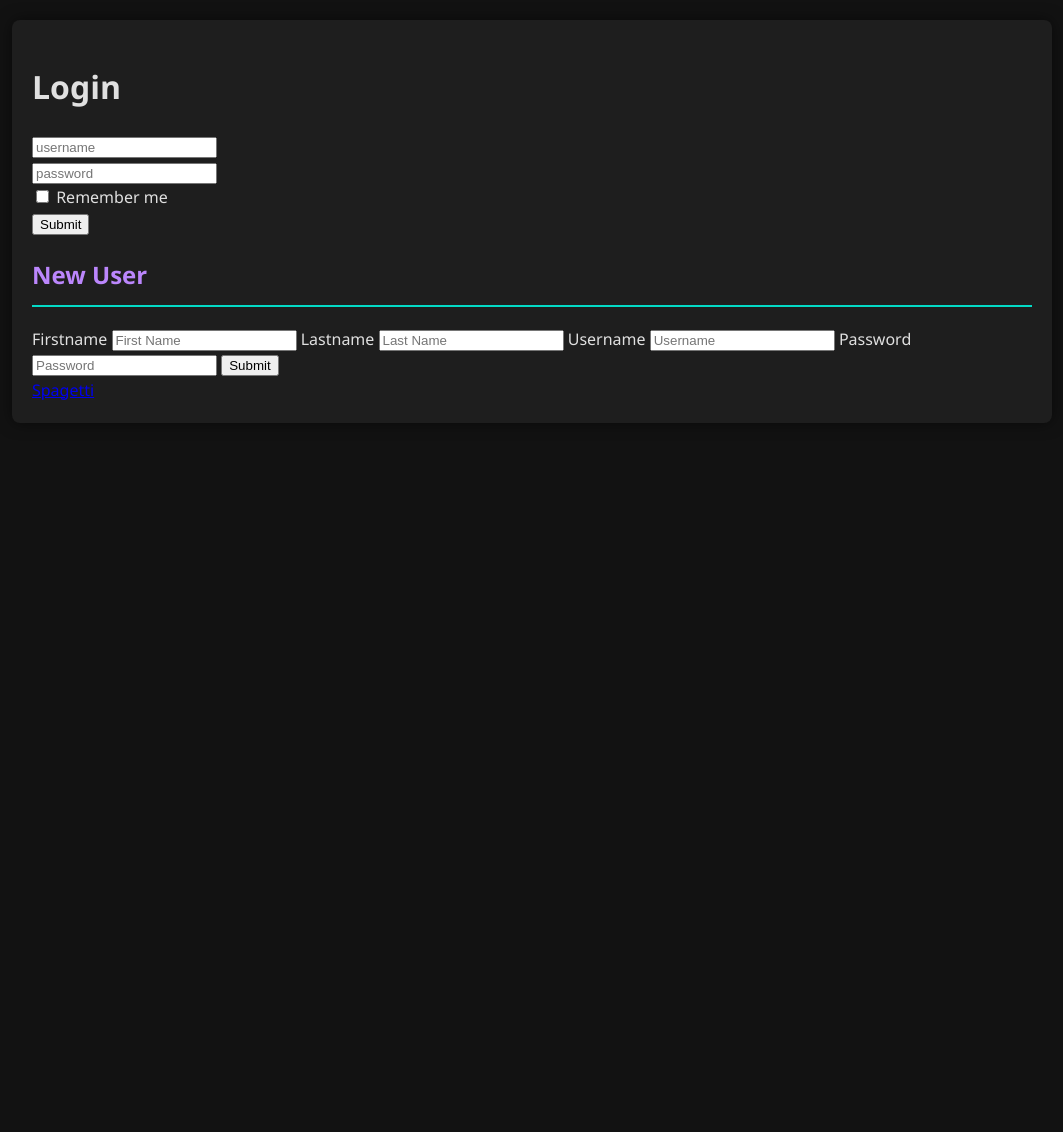
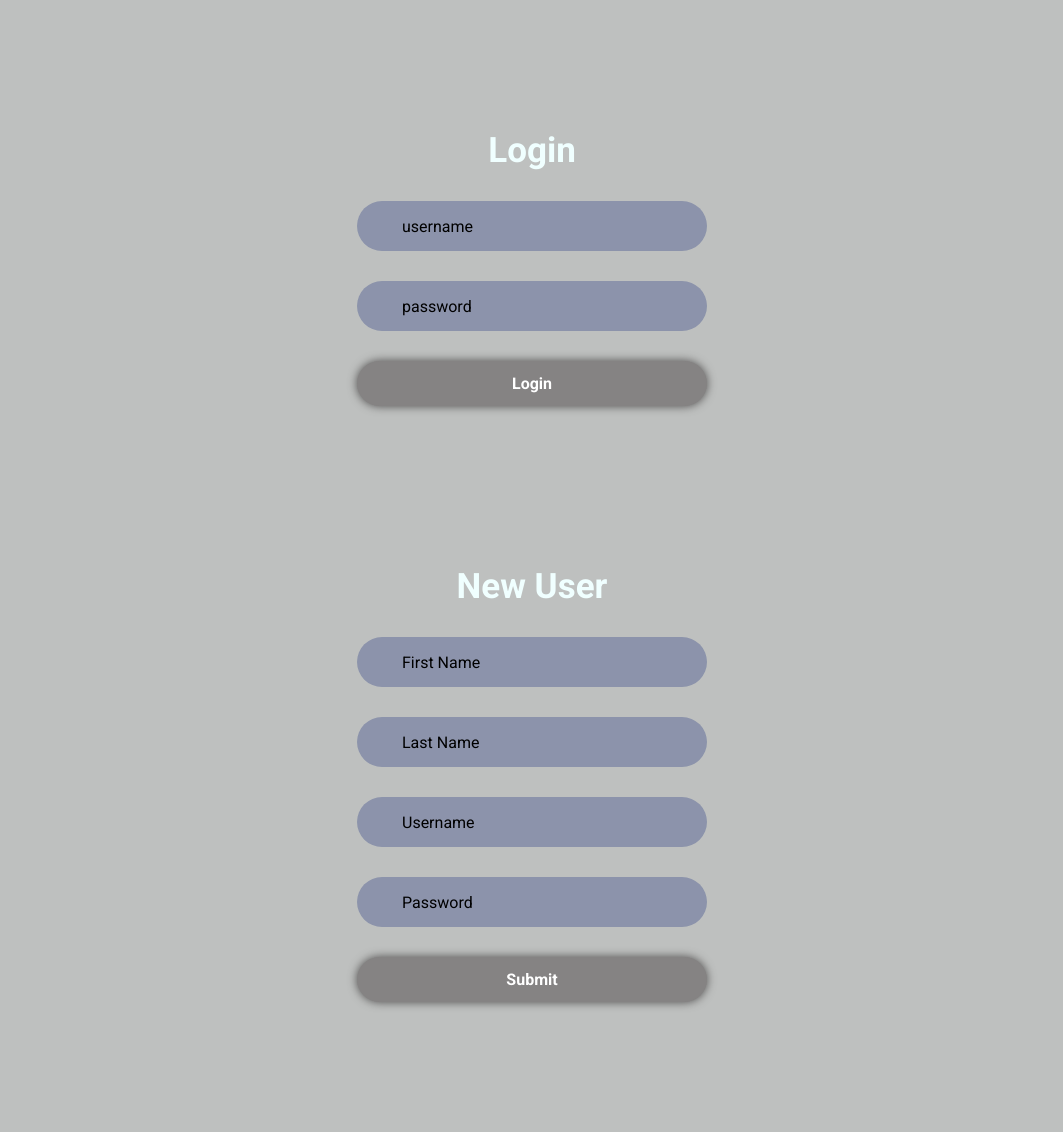
Before and after one commit to JBecks02/COP4331, a PHP site: page / in a window 1280 px wide. Shown: the whole page, without its empty margins (108-1171 px from the left). Before the commit the page ends 800 px from the top, so only its background shows below. Run offline with PHP 8.4, Linux system fonts and the light colour scheme.

Commit message:
Add files via upload

```diff
--- a/index.php
+++ b/index.php
@@ -17,42 +17,60 @@
             <div class="wrapper">
                 <form action="login.php" method="post">
                     <h1>Login</h1>
-                    <div class="input">
+                    <div class="input-box">
                         <input type="text" name="username" placeholder="username" required>
                     </div>
                     <div class="input-box">
                         <input type="text" name="password" placeholder="password" required>
                     </div>
                     <div class="remember-forget">
-                        <label><input type="checkbox"> Remember me</label>
+
                     </div>
-                    <button>Submit</button>
+                    <button class="btn">Login</button>
                 </form>
             </div>
         <!-- End of the log in area of the home page -->
 
 
 
-        <form action="formhandler.inc.php" method="post">
-            <h2>New User</h2>
-            <label for="firstname">Firstname</label>
-            <input  required id="firstname" type="text" name="firstname" placeholder="First Name" width="1004">
-            <label for="lastname">Lastname</label>
-            <input required id="lastname" type="text" name="lastname" placeholder="Last Name">
-	    <label for="username">Username</label>
-	    <input required id="username" type="text" name="username" placeholder="Username">
-	    <label for="password">Password</label>
-	    <input required id="password" type="text" name="password" placeholder="Password">
-            <button class="submit-button" position="relative" type="Submit">Submit</button>
+
+
+            <div class="wrapper">
+
+                <form action="formhandler.inc.php" method="post">
+                <h1>New User</h1>
+
+
+
+
+
+                <div class="input-box">
+                <input  required id="firstname" type="text" name="firstname" placeholder="First Name" width="1004">
+                </div>
+
+
+
+                <div class="input-box">
+                <input required id="lastname" type="text" name="lastname" placeholder="Last Name">
+                </div>
+
+
+
+                <div class="input-box">
+	            <input required id="username" type="text" name="username" placeholder="Username">
+                </div>
+
+
+                <div class="input-box">
+	            <input required id="password" type="text" name="password" placeholder="Password">
+                </div>
+
+                <button class="btn" type="Submit">Submit</button>
+                </div>
+            </div>
         </form>
 
 
 
-
-        <div>
-            <a href="https://www.tiktok.com/@classiedevva3/video/7396798316534631723" class="sleek-button">Spagetti</a>
-        </div>
-
-
     </body>
 <html>
--- a/style.css
+++ b/style.css
@@ -1,154 +1,115 @@
-/* General Styles */
-body {
-    font-family: 'Segoe UI', Tahoma, Geneva, Verdana, sans-serif;
-    line-height: 1.6;
+@import url("https://fonts.googleapis.com/css2?family=Roboto:wght@400;500;700&display=swap");
+
+
+*{
     margin: 0;
     padding: 0;
-    background-color: #121212; /* Dark background */
-    color: #E0E0E0; /* Light text for readability */
+    box-sizing: border-box;
+    font-family: 'Roboto', sans-serif;
+
 }
 
-/* Header Styles */
-header {
-    background-color: #1f1f1f; /* Darker header */
-    color: #ffffff; /* White text */
-    padding: 20px 0;
-    text-align: center;
-    border-bottom: 3px solid #BB86FC; /* Accent color */
+body{
+
+    display: flex;
+    justify-content: center;
+    font-family: 'Roboto', sans-serif;
+    background-image: url(https://www.google.com/url?sa=i&url=https%3A%2F%2Fwww.pexels.com%2Fsearch%2Fwebsite%2520background%2F&psig=AOvVaw0uW5fFFbkgnUIm42uT9vXZ&ust=1726348229105000&source=images&cd=vfe&opi=89978449&ved=0CBQQjRxqFwoTCMjp47rqwIgDFQAAAAAdAAAAABAE);
+    -webkit-font-smoothing: antialiased;
+    text-rendering: optimizeLegibility;
+    overflow-x: hidden;
+    scroll-behavior: smooth;
+    align-items: center;
+    min-height: 100vh;
+    background: rgb(190, 192, 191);
+
+
 }
 
-header h1 {
-    margin: 0;
-    font-size: 36px;
+.wrapper{
+    width: 430px;
+    background: transparent;
+    color: azure;
+    border-radius: 10px;
+    padding: 30px 40px;
+    margin: 100px;
+    font-family: 'Roboto', sans-serif;
+
+
 }
 
-/* Navigation Styles */
-nav ul {
-    padding: 0;
-    list-style: none;
+.wrapper h1{
+    font-size: 35px;
     text-align: center;
 }
 
-nav ul li {
-    display: inline;
-    margin: 0 15px;
+.wrapper .input-box{
+    width: 100%;
+    height: 50px;
+    background-color: rgb(140, 147, 171);
+    border-radius: 40px;
+    margin: 30px 0;
+    border: #636161;
+    font-family: 'Roboto', sans-serif;
+    justify-content: center;
 }
 
-nav ul li a {
-    color: #BB86FC; /* Accent color */
-    text-decoration: none;
-    font-size: 18px;
-    transition: color 0.3s ease;
-}
-
-nav ul li a:hover {
-
-    color: #6b2da9; /* Hover effect with a different accent color */
-
-    color: #03DAC6; /* Hover effect with a different accent color */
+.input-box input{
+    width: 100%;
+    height: 100%;
+    background: transparent;
+    border: none;
+    border-radius: 40px;
+    outline: none;
+    padding: 20px 45px 20px;
+    font-size: 16px;
+    color: rgb(219, 222, 225);
+    font-family: 'Roboto', sans-serif;
 
 }
 
-/* Main Content Styles */
-main {
-    padding: 20px;
-    background-color: #1E1E1E; /* Slightly lighter dark background */
-    margin: 20px auto;
-    max-width: 1000px;
-    box-shadow: 0 0 15px rgba(0, 0, 0, 0.5);
-    border-radius: 8px;
+.input-box input::placeholder{
+    color: rgb(0, 0, 0);
+    font-family: 'Roboto', sans-serif;
+    justify-content: center;
 }
 
-main h2 {
-    color: #BB86FC; /* Accent color */
-
-    border-bottom: 2px solid #cddf7a;
-
-    border-bottom: 2px solid #03DAC6;
-
-    padding-bottom: 10px;
+.input-box i{
+    position: absolute;
+    right: 20px;
+    top: 50%;
+    transform: translateY(-50%);
+    border-radius: 40px;
+    font-size: 20px;
+    font-family: 'Roboto', sans-serif;
+    justify-content: center;
 }
 
-/* Section Styles */
-section {
-    margin: 20px 0;
+.newUser{
+    justify-content: center;
+    font-size: small;
+    font-family: 'Times New Roman', Times, serif;
 }
 
-/* Footer Styles */
-footer {
-    background-color: #1f1f1f;
-    color: #ffffff;
-    text-align: center;
-    padding: 10px 0;
-    position: fixed;
-    width: 100%;
-    bottom: 0;
-    border-top: 3px solid #BB86FC; /* Accent color */
-}
-
-
-/* Button Styles */
-button:hover {
-    background-color: #e2da71;
-
-
-
-
-
-/* Button Styles */
-
-
-button:hover {
-    background-color: #03DAC6;
-
-    color: #121212;
-}
-
-/* Input Field Styles */
-input[type="text"], input[type="email"], textarea {
-    background-color: #2C2C2C;
-    color: #E0E0E0;
-    border: 1px solid #BB86FC;
-    padding: 10px;
-    border-radius: 5px;
-    width: 100%;
-    box-sizing: border-box;
-    margin-bottom: 10px;
-}
-
-input[type="text"]:focus, input[type="email"]:focus, textarea:focus {
-    outline: none;
-
-    border-color: #ecec67;
-
-    border-color: #03DAC6;
+.remember-forget label input{
+    accent-color: rgb(193, 179, 179);
+    margin: right;
 
 }
 
-a {
-    display: inline-block;
-    padding: 12px 24px;
-    background-color: #BB86FC;
-    color: rgb(224, 216, 228);
+.wrapper .btn
+{
+    width: 100%;
+    height: 45px;
+    background: rgb(133, 131, 131);
+    border: none;
+    outline: none;
+    border-radius: 40px;
+    box-shadow: 0 0 10px rgb(77, 75, 75);
+    cursor: pointer;
+    color: rgb(117, 140, 160);
     font-size: 16px;
-    text-align: center;
-    text-decoration: none;
-    border-radius: 25px;
-    transition: background-color 0.3s, box-shadow 0.3s, font 0.1s;
-    box-shadow: 0 4px 10px rgba(0, 0, 0, 0.1);
-}
-
-a:hover {
-
-    background-color: #5e1a99;
-
-    background-color: #b283da;
-
-    box-shadow: 0 6px 15px rgba(0, 0, 0, 0.2);
+    color: rgb(255, 255, 255);
+    font-weight: 600;
 
 }
-
-a:active {
-    background-color: #adadad;
-    box-shadow: 0 3px 8px rgba(0, 0, 0, 0.15);
-}
```
